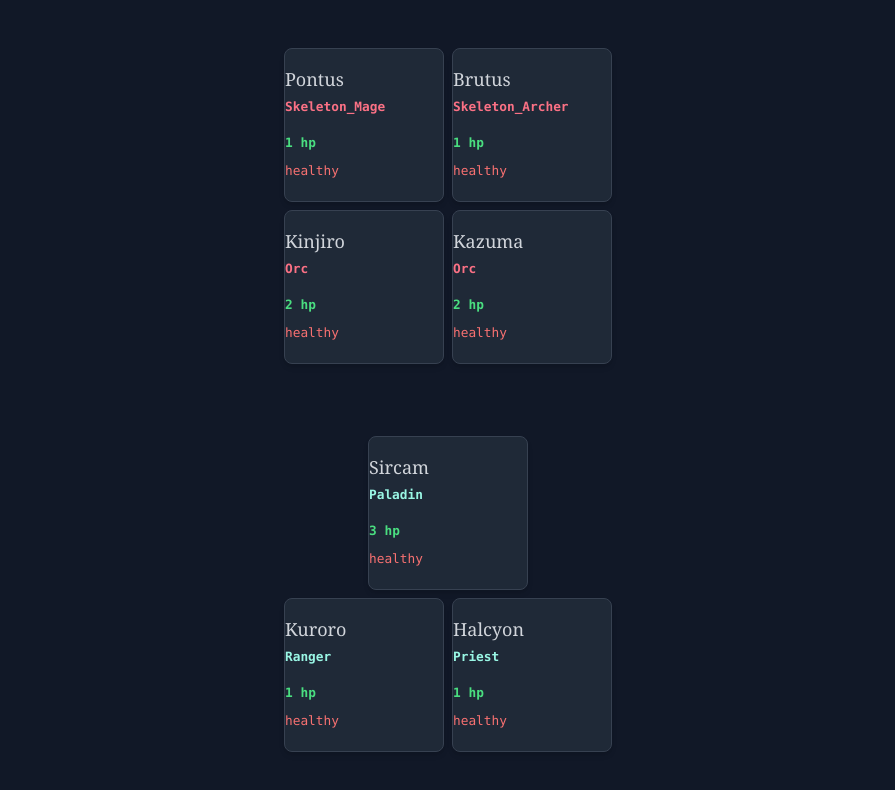
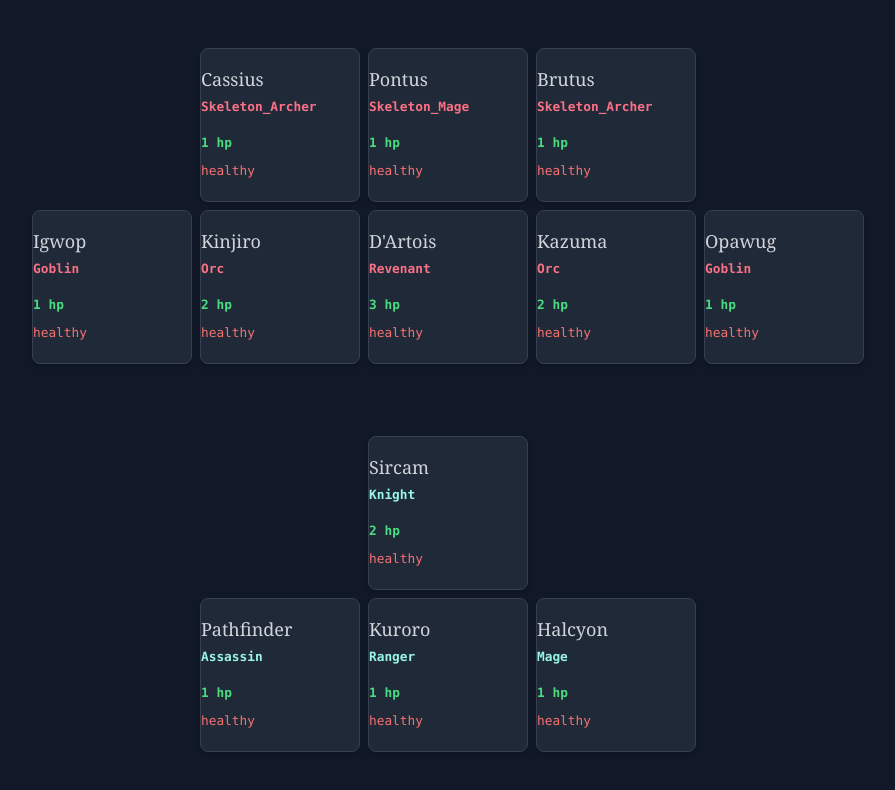
Before and after one commit to halcyon1128/the-first-descent, a Preact app: page / in a window 1280 px wide. Shown: the top 790 px of the page, without its empty margins (192-1087 px from the left). Built offline with nearby package versions, Linux system fonts and the light colour scheme.

Commit message:
version 1.3 --added enemy algorithm(PVE)

```diff
--- a/src/components/Card.jsx
+++ b/src/components/Card.jsx
@@ -1,6 +1,9 @@
+// Card.jsx
+// Card.jsx
 import { h } from 'preact'
 import { useContext, useLayoutEffect } from 'preact/hooks'
 import { ActionContext } from '../contexts/ActionContext'
+// Removed useCombatTracking import as trackAction is no longer needed here
 
 export default function Card ({
   id,
@@ -15,6 +18,7 @@ export default function Card ({
 }) {
   const { selectUnit, selectedAttacker, selectedDefender } =
     useContext(ActionContext)
+  // Removed trackAction destructuring
 
   // Determine the color for the type name based on team.
   const nameColor = team === 'enemy' ? 'text-rose-400' : 'text-teal-200'
@@ -37,31 +41,46 @@ export default function Card ({
   let cardClasses =
     'font-mono py-4 border border-gray-700 bg-gray-800 rounded-lg shadow-md flex flex-col focus:outline-none selection:bg-transparent w-40'
 
-  // Normally, killed cards get opacity and not-allowed cursor.
-  // However, if necromancerSelected is true, even killed cards remain clickable.
-  if (isKilled && !necromancerSelected) {
-    cardClasses += ' opacity-50 cursor-not-allowed'
-  } else {
-    cardClasses += ' hover:bg-slate-600'
+  switch (true) {
+    case necromancerSelected && !isKilled && type !== 'Necromancer':
+      cardClasses += ' collapse'
+      break
+    case isSelected && !isKilled:
+      cardClasses += ' border-yellow-400 border-2'
+      break
+    case isKilled && !necromancerSelected:
+      cardClasses += ' opacity-50 cursor-not-allowed'
+      break
+    case !isKilled && !necromancerSelected:
+      cardClasses += ' hover:bg-slate-600'
+      break
+    default:
+      cardClasses += ' hover:bg-slate-600'
+      break
   }
 
-  if (isSelected && !isKilled) {
-    cardClasses += ' border-yellow-400 border-2'
+  const isDisabled = isKilled && !necromancerSelected
+
+  function handleClick () {
+    selectUnit({ id, type, hp, maxHp, row, atk, def, status, team })
+    // trackAction() // Removed call to trackAction
+    return
   }
 
-  // Determine disabled state: if killed and no necromancer is selected, we disable.
-  const isDisabled = isKilled && !necromancerSelected
+  // Add a class and data attribute if this is an enemy card.
+  const enemyAttributes =
+    team === 'enemy'
+      ? {
+          className: `${cardClasses} enemy-card`,
+          'data-hp': isKilled ? '0' : hp
+        }
+      : { className: cardClasses }
 
   return (
     <button
-      onClick={
-        !isDisabled
-          ? () =>
-              selectUnit({ id, type, hp, maxHp, row, atk, def, status, team })
-          : undefined
-      }
+      onClick={!isDisabled ? () => handleClick() : undefined}
       disabled={isDisabled}
-      class={cardClasses}
+      {...enemyAttributes}
     >
       <div class='font-serif font-thin text-gray-300'>{id}</div>
       <div class={`font-semibold text-xxs mb-2 ${nameColor}`}>{type}</div>
@@ -73,8 +92,6 @@ export default function Card ({
       >
         {status}
       </div>
-      {/* <div class='invisible text-xxs p-0 m-0'>{atk}</div> */}
-      {/* <div class='invisible text-xxs p-0 m-0'>{def}</div> */}
     </button>
   )
 }
--- /dev/null
+++ b/src/components/EnemyBoard.jsx
@@ -0,0 +1,95 @@
+import { h } from 'preact'
+import { useEffect, useContext } from 'preact/hooks'
+import { useCombatTracking } from '../contexts/CombatTrackingContext'
+import Card from './Card'
+import { PlayerContext } from '../contexts/PlayerContext'
+import { ActionContext } from '../contexts/ActionContext'
+
+export default function EnemyBoard () {
+  const { heroRoster, enemyRoster } = useContext(PlayerContext)
+  const { setIsPlayerTurn } = useCombatTracking() // Get setIsPlayerTurn, remove actionCount/resetAction
+  const { executeCombat } = useContext(ActionContext)
+
+  // --- Enemy AI Logic ---
+  // This useEffect runs once when EnemyBoard mounts (i.e., when isPlayerTurn becomes false)
+  useEffect(() => {
+    console.log('EnemyBoard: Mounted, initiating enemy turn...')
+
+    // Add a small delay for visual feedback (optional)
+    const timer = setTimeout(() => {
+      // Filter for living units only
+      const livingEnemies = enemyRoster.filter(unit => unit.status !== 'killed')
+      const livingHeroes = heroRoster.filter(unit => unit.status !== 'killed')
+
+      if (livingEnemies.length > 0 && livingHeroes.length > 0) {
+        // Simple AI: Select a random living enemy attacker
+        const attacker =
+          livingEnemies[Math.floor(Math.random() * livingEnemies.length)]
+
+        // Simple AI: Select a random living hero defender
+        const defender =
+          livingHeroes[Math.floor(Math.random() * livingHeroes.length)]
+
+        console.log(
+          `Enemy AI: ${attacker.id} (${attacker.type}) attacking ${defender.id} (${defender.type})`
+        )
+
+        // Execute the combat action
+        executeCombat(attacker, defender)
+      } else {
+        console.log('Enemy AI: No valid targets or attackers available.')
+      }
+
+      // Set turn back to player immediately after AI turn
+      setIsPlayerTurn(true)
+      console.log(
+        'Enemy AI: Turn complete, setting isPlayerTurn=true (should switch back to GameBoard).'
+      )
+    }, 500) // 500ms delay
+
+    // Cleanup timeout on component unmount
+    return () => clearTimeout(timer)
+  }, []) // Empty dependency array ensures this runs only once on mount
+
+  // --- Rendering Logic (similar to GameBoard) ---
+  const filterByRow = (roster, row) => roster.filter(unit => unit.row === row)
+
+  const enemyBackRow = filterByRow(enemyRoster, 'back')
+  const enemyFrontRow = filterByRow(enemyRoster, 'front')
+  const heroFrontRow = filterByRow(heroRoster, 'front')
+  const heroBackRow = filterByRow(heroRoster, 'back')
+
+  return (
+    <div class='h-screen w-screen bg-gray-900 flex flex-col items-center justify-center py-2 text-xs md:text-lg lg:text-lg relative'>
+      {/* Enemy Turn Indicator */}
+      <div class='absolute top-4 left-4 bg-red-600 text-white p-2 rounded shadow-lg z-10'>
+        Enemy Turn...
+      </div>
+
+      {/* Render the board layout (same as GameBoard) */}
+      <div class='flex flex-row gap-2 justify-center min-h-[120px] items-center'>
+        {enemyBackRow.map(unit => (
+          <Card {...unit} key={unit.id} className='card' /> // Added key prop
+        ))}
+      </div>
+      <div class='flex flex-row gap-2 mt-2 justify-center min-h-[120px] items-center'>
+        {enemyFrontRow.map(unit => (
+          <Card {...unit} key={unit.id} className='card' /> // Added key prop
+        ))}
+      </div>
+
+      <div class='h-16'></div>
+
+      <div class='flex flex-row gap-2 mt-2 justify-center min-h-[120px] items-center'>
+        {heroFrontRow.map(unit => (
+          <Card {...unit} key={unit.id} className='card' /> // Added key prop
+        ))}
+      </div>
+      <div class='flex flex-row gap-2 mt-2 justify-center min-h-[120px] items-center'>
+        {heroBackRow.map(unit => (
+          <Card {...unit} key={unit.id} className='card' /> // Added key prop
+        ))}
+      </div>
+    </div>
+  )
+}
--- a/src/components/GameBoard.jsx
+++ b/src/components/GameBoard.jsx
@@ -1,12 +1,16 @@
 import { h } from 'preact'
+import { useEffect } from 'preact/hooks'
+import { useCombatTracking } from '../contexts/CombatTrackingContext'
+import Card from './Card'
 import { useContext } from 'preact/hooks'
 import { PlayerContext } from '../contexts/PlayerContext'
 import { ActionContext } from '../contexts/ActionContext'
-import Card from './Card'
 
 export default function GameBoard () {
   const { heroRoster, enemyRoster } = useContext(PlayerContext)
-  const { selectedAttacker } = useContext(ActionContext)
+  // Removed setActionCount from here as it's not used directly in this component anymore for reset
+  const { selectedAttacker, selectedDefender, resetSelection } =
+    useContext(ActionContext) // Import resetSelection
 
   const filterByRow = (roster, row) => roster.filter(unit => unit.row === row)
 
@@ -15,16 +19,35 @@ export default function GameBoard () {
   const heroFrontRow = filterByRow(heroRoster, 'front')
   const heroBackRow = filterByRow(heroRoster, 'back')
 
+  // Detect clicks outside of cards to reset selections ONLY
+  useEffect(() => {
+    const handleOutsideClick = event => {
+      // Only reset if an attacker is selected but not a defender yet
+      if (
+        !event.target.closest('.card') &&
+        selectedAttacker &&
+        !selectedDefender
+      ) {
+        console.log('Outside click detected, resetting selection.')
+        resetSelection() // Use the reset function from ActionContext
+        // DO NOT reset actionCount here - turn switching is handled by EnemyBoard
+      }
+    }
+
+    document.addEventListener('click', handleOutsideClick)
+    return () => document.removeEventListener('click', handleOutsideClick)
+  }, [selectedAttacker, selectedDefender, resetSelection]) // Add resetSelection to dependencies
+
   return (
     <div class='h-screen w-screen bg-gray-900 flex flex-col items-center justify-center py-2 text-xs md:text-lg lg:text-lg'>
       <div class='flex flex-row gap-2 justify-center min-h-[120px] items-center'>
         {enemyBackRow.map(unit => (
-          <Card {...unit} isSelected={null} />
+          <Card {...unit} key={unit.id} className='card' /> // Added key prop
         ))}
       </div>
       <div class='flex flex-row gap-2 mt-2 justify-center min-h-[120px] items-center'>
         {enemyFrontRow.map(unit => (
-          <Card {...unit} isSelected={null} />
+          <Card {...unit} key={unit.id} className='card' /> // Added key prop
         ))}
       </div>
 
@@ -32,12 +55,12 @@ export default function GameBoard () {
 
       <div class='flex flex-row gap-2 mt-2 justify-center min-h-[120px] items-center'>
         {heroFrontRow.map(unit => (
-          <Card {...unit} isSelected={null} />
+          <Card {...unit} key={unit.id} className='card' /> // Added key prop
         ))}
       </div>
       <div class='flex flex-row gap-2 mt-2 justify-center min-h-[120px] items-center'>
         {heroBackRow.map(unit => (
-          <Card {...unit} isSelected={null} />
+          <Card {...unit} key={unit.id} className='card' /> // Added key prop
         ))}
       </div>
     </div>
--- /dev/null
+++ b/src/contexts/CombatTrackingContext.js
@@ -0,0 +1,26 @@
+import { h, createContext } from 'preact'
+import { useState, useContext, useEffect } from 'preact/hooks'
+
+const CombatTrackingContext = createContext()
+
+export const useCombatTracking = () => useContext(CombatTrackingContext)
+
+const CombatTrackingProvider = ({ children }) => {
+  const [isPlayerTurn, setIsPlayerTurn] = useState(true) // State for turn tracking
+
+  // Log turn state changes
+  useEffect(() => {
+    console.log(`Is Player Turn: ${isPlayerTurn}`)
+  }, [isPlayerTurn])
+
+  return (
+    <CombatTrackingContext.Provider
+      value={{ isPlayerTurn, setIsPlayerTurn }} // Expose turn state and setter
+    >
+      {children}
+    </CombatTrackingContext.Provider>
+  )
+}
+
+// ✅ Explicitly export CombatTrackingProvider
+export { CombatTrackingProvider }
--- a/src/contexts/PlayerContext.js
+++ b/src/contexts/PlayerContext.js
@@ -10,15 +10,26 @@ export function PlayerProvider ({ children }) {
   const initialRoster = [
     // HEROES
     {
+      id: 'Pathfinder',
+      type: 'Assassin',
+      maxHp: 1,
+      hp: 1,
+      atk: 0.9,
+      def: 0.4,
+      status: 'healthy',
+      row: 'back',
+      team: 'hero'
+    },
+    {
       id: 'Sircam',
-      type: 'Paladin',
+      type: 'Knight',
+      maxHp: 2,
+      hp: 2,
+      atk: 1,
+      def: 0.5,
+      status: 'healthy',
       row: 'front',
-      team: 'hero',
-      hp: 3,
-      maxHp: 3,
-      atk: 0.5,
-      def: 1,
-      status: 'healthy'
+      team: 'hero'
     },
     {
       id: 'Kuroro',
@@ -33,17 +44,41 @@ export function PlayerProvider ({ children }) {
     },
     {
       id: 'Halcyon',
-      type: 'Priest',
+      type: 'Mage',
       row: 'back',
       team: 'hero',
       hp: 1,
       maxHp: 1,
-      atk: 0.2,
-      def: 0.2,
+      hp: 1,
+      atk: 1.5,
+      def: 0.3,
       status: 'healthy'
     },
 
+    ,
     // ENEMIES
+    {
+      id: 'Cassius',
+      type: 'Skeleton_Archer',
+      row: 'back',
+      team: 'enemy',
+      hp: 1,
+      maxHp: 1,
+      atk: 0.7,
+      def: 0.1,
+      status: 'healthy'
+    },
+    {
+      id: 'Igwop',
+      type: 'Goblin',
+      maxHp: 1,
+      hp: 1,
+      atk: 0.2,
+      def: 0.2,
+      status: 'healthy',
+      row: 'front',
+      team: 'enemy'
+    },
     {
       id: 'Kinjiro',
       type: 'Orc',
@@ -56,6 +91,17 @@ export function PlayerProvider ({ children }) {
       status: 'healthy'
     },
     {
+      id: "D'Artois",
+      type: 'Revenant',
+      maxHp: 3,
+      hp: 3,
+      atk: 0.8,
+      def: 0.7,
+      status: 'healthy',
+      row: 'front',
+      team: 'enemy'
+    },
+    {
       id: 'Kazuma',
       type: 'Orc',
       row: 'front',
@@ -65,6 +111,17 @@ export function PlayerProvider ({ children }) {
       atk: 0.6,
       def: 0.2,
       status: 'healthy'
+    },
+    {
+      id: 'Opawug',
+      type: 'Goblin',
+      maxHp: 1,
+      hp: 1,
+      atk: 0.2,
+      def: 0.2,
+      status: 'healthy',
+      row: 'front',
+      team: 'enemy'
     },
     {
       id: 'Pontus',
--- a/src/utils/combatUtils.js
+++ b/src/utils/combatUtils.js
@@ -29,8 +29,8 @@ export const handleCombat = (
 ) => {
   const newDefender = defender
   const newAttacker = attacker
-  console.log('attacker: ', attacker)
-  console.log('defender: ', defender)
+  // console.log('attacker: ', attacker)
+  // console.log('defender: ', defender)
 
   //UPDATES PlayerContext Rosters for Re-rendering
   const finalizeAction = (targetToUpdate, updatedTarget) => {
@@ -50,7 +50,7 @@ export const handleCombat = (
         const newUnit = { ...updatedTarget }
         newRoster = [...currentRoster, newUnit]
       }
-      console.log(`[${updatedTarget.team}] newRoster:`, newRoster)
+      // console.log(`[${updatedTarget.team}] newRoster:`, newRoster)
       return newRoster
     })
     // Remove unit from the other roster if it's still there
@@ -116,6 +116,7 @@ export const handleCombat = (
       attacker.type !== 'Goblin' &&
       attacker.type !== 'Wraith' &&
       attacker.type !== 'Priest' &&
+      attacker.type !== 'Mage' &&
       attacker.type !== 'Necromancer':
       return console.log('target out of range!')
     //sniper-class
@@ -127,9 +128,12 @@ export const handleCombat = (
       attacker.type !== 'Wyvern' &&
       attacker.type !== 'Revenant' &&
       attacker.type !== 'Necromancer' &&
-      teamRoster(defender)
-        .filter(unit => unit.row === 'front')
-        .every(unit => unit.status !== 'killed'):
+      teamRoster(defender).filter(
+        u => u.row === 'front' && u.status !== 'killed'
+      ).length >=
+        teamRoster(defender).filter(
+          u => u.row === 'back' && u.status !== 'killed'
+        ).length:
       return console.log('target is well-defended')
     // NECROMANCY
     case attacker.type === 'Necromancer' && defender.status === 'killed':
@@ -181,12 +185,11 @@ export const handleCombat = (
         Object.assign(newDefender, _Revived)
       }
       return finalizeAction(defender, newDefender)
-
     //HEAL
     case attacker.team === defender.team &&
       attacker.type === 'Priest' &&
       attacker.type !== 'Necromancer':
-      console.log('defender.maxHp: ', defender.maxHp)
+      // console.log('defender.maxHp: ', defender.maxHp)
       newDefender.hp = newDefender.maxHp
       newDefender.status = 'healthy'
       return finalizeAction(defender, newDefender)
@@ -203,7 +206,9 @@ export const handleCombat = (
 
     //DEBUFF
     case attacker.team !== defender.team &&
-      (attacker.type === 'Warlock' || attacker.type === 'Skeleton_Mage'):
+      (attacker.type === 'Warlock' ||
+        attacker.type === 'Skeleton_Mage' ||
+        attacker.type === 'Mage'):
       let debuff = getRandom() > 0.5 ? 'maimed' : 'paralyzed'
 
       if (rollAttack(attacker.atk) === false && defender.status !== 'killed') {
@@ -231,7 +236,7 @@ export const handleCombat = (
     //default combat
 
     default:
-      console.log('attacker.atk -->', attacker.atk)
+      // console.log('attacker.atk -->', attacker.atk)
       if (rollAttack(attacker.atk) === false) {
         return console.log(attacker.id, `(${attacker.type})`, ' missed!')
       }
```
Also changed, not shown: src/App.jsx (+22 -4 lines), src/contexts/ActionContext.js (+11 -1 lines), src/data/units.json (+7 -7 lines).
